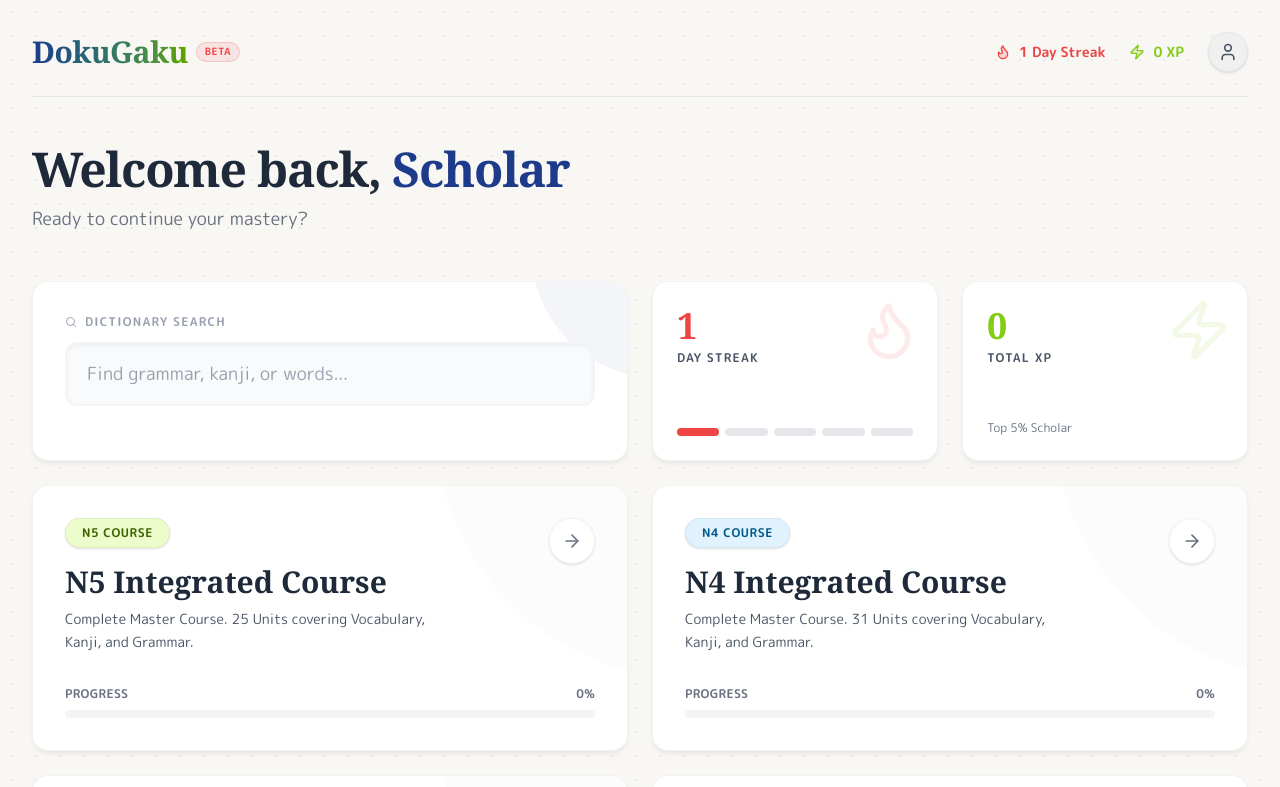
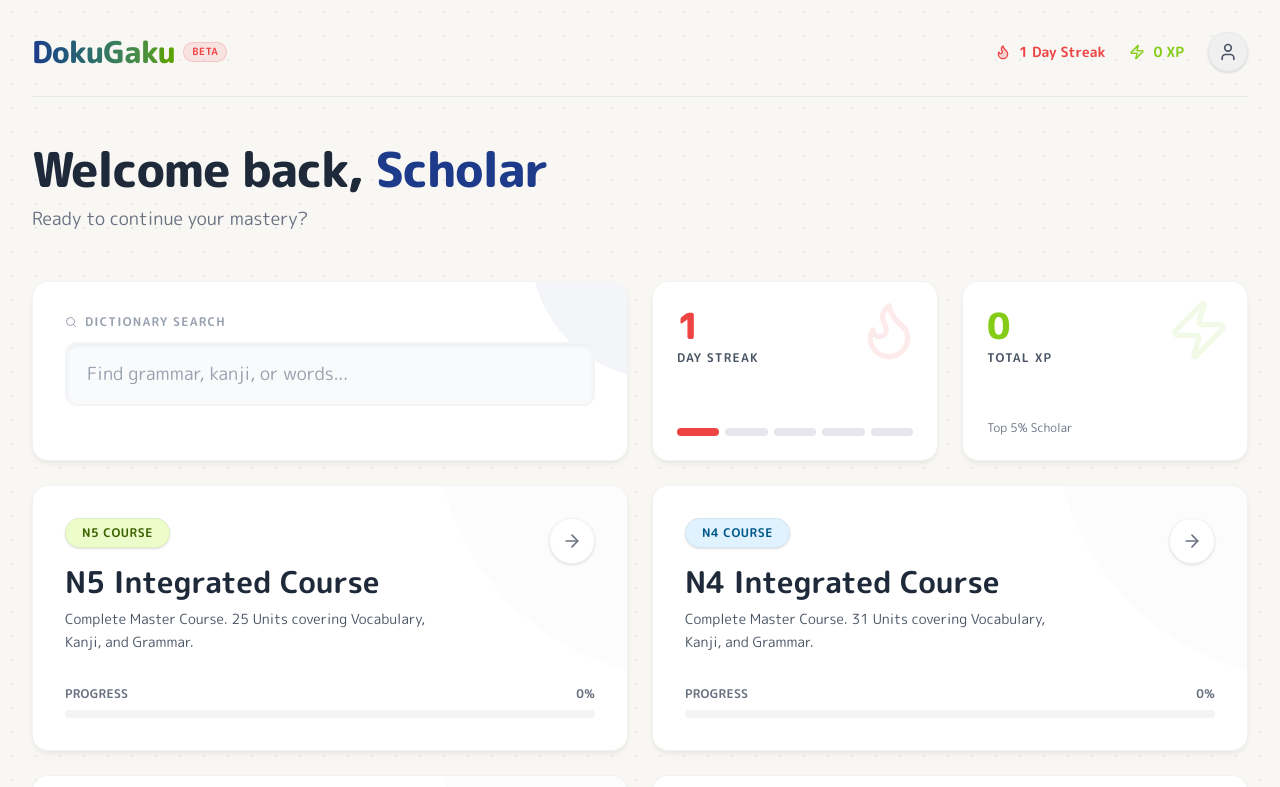
Before and after one commit to Lonelyman86/nihongo-app, a Next.js app: page / in a window 1280 px wide. Shown: the top 787 px of the page. Built offline with nearby package versions, Linux system fonts and the light colour scheme.

Commit message:
nihongo-app

```diff
--- a/app/lesson/[id]/page.tsx
+++ b/app/lesson/[id]/page.tsx
@@ -23,7 +23,7 @@
     return (
       <div className="min-h-screen flex items-center justify-center text-gray-800 bg-[var(--background)]">
         <div className="text-center">
-          <h1 className="text-2xl font-bold mb-4 font-serif">Course Not Found</h1>
+          <h1 className="text-2xl font-bold mb-4">Course Not Found</h1>
           <Link href="/" className="text-[var(--primary)] hover:underline">Go Home</Link>
         </div>
       </div>
@@ -40,7 +40,7 @@
               <ArrowLeft className="w-5 h-5" />
             </Link>
             <div>
-              <h1 className="text-3xl font-bold font-serif text-gray-900">{course.title}</h1>
+              <h1 className="text-3xl font-bold text-gray-900">{course.title}</h1>
               <p className="text-gray-500 text-sm mt-1">{course.description}</p>
             </div>
           </header>
@@ -65,7 +65,7 @@
               >
                 <div className="flex justify-between items-start">
                   <div>
-                    <h3 className="text-lg font-bold group-hover:text-[var(--primary)] transition-colors text-gray-800 font-serif">
+                    <h3 className="text-lg font-bold group-hover:text-[var(--primary)] transition-colors text-gray-800">
                       {chapter.title}
                     </h3>
                     <p className="text-xs text-gray-400 mb-2 font-mono uppercase tracking-wide">
@@ -99,8 +99,8 @@
           </button>
           <div className="flex-1">
              <div className="flex items-baseline gap-2">
-                <h1 className="text-xl font-bold text-gray-400 font-serif">{course.title} /</h1>
-                <h2 className="text-xl font-bold text-gray-900 font-serif">{activeChapter.title}</h2>
+                <h1 className="text-xl font-bold text-gray-400">{course.title} /</h1>
+                <h2 className="text-xl font-bold text-gray-900">{activeChapter.title}</h2>
              </div>
           </div>
         </header>
@@ -158,7 +158,7 @@
                                 <div>
                                   {type === 'kanji' ? (
                                      <div className="flex items-end gap-3 mb-2">
-                                       <span className="text-5xl font-black text-gray-800 font-serif">{item.japanese}</span>
+                                       <span className="text-5xl font-black text-gray-800">{item.japanese}</span>
                                        <div className="flex flex-col text-xs text-gray-500 font-mono mb-1">
                                           {item.romaji.split('\n').map((line, i) => <span key={i}>{line}</span>)}
                                        </div>
@@ -166,7 +166,7 @@
                                   ) : (
                                      <div className="mb-2">
                                       <div className="flex items-center gap-3">
-                                        <div className={`font-bold text-gray-900 font-serif ${type === 'grammar' ? 'text-2xl' : 'text-3xl'}`}>
+                                        <div className={`font-bold text-gray-900 ${type === 'grammar' ? 'text-2xl' : 'text-3xl'}`}>
                                           {item.japanese}
                                         </div>
                                         <button
@@ -201,7 +201,7 @@
                                     <p className="text-[10px] font-bold text-blue-500 mb-1 flex items-center gap-1 uppercase tracking-wider">
                                       <Speech className="w-3 h-3" /> Context
                                     </p>
-                                    <p className="text-base text-gray-800 font-medium font-serif">{item.context.japanese}</p>
+                                    <p className="text-base text-gray-800 font-medium">{item.context.japanese}</p>
                                     <p className="text-xs text-gray-500">{item.context.english}</p>
                                   </div>
                                 )}
@@ -211,7 +211,7 @@
                                     <p className="text-[10px] font-bold text-amber-600 mb-1 flex items-center gap-1 uppercase tracking-wider">
                                       <Lightbulb className="w-3 h-3" /> Memory Hint
                                     </p>
-                                    <p className="text-sm text-gray-700 italic font-serif">"{item.mnemonic}"</p>
+                                    <p className="text-sm text-gray-700 italic">"{item.mnemonic}"</p>
                                   </div>
                                 )}
 
@@ -300,7 +300,7 @@
         className="text-center py-24 bg-white rounded-2xl border border-gray-100 shadow-xl paper-card"
       >
         <div className="text-6xl mb-6">💮</div>
-        <h2 className="text-3xl font-bold mb-4 text-gray-900 font-serif">Unit Completed</h2>
+        <h2 className="text-3xl font-bold mb-4 text-gray-900">Unit Completed</h2>
         <p className="text-xl text-gray-500 mb-8">
           You scored <span className="text-[var(--accent)] font-bold">{score}</span> / {chapter.quiz.length}
         </p>
@@ -344,7 +344,7 @@
           <span>Question {currentQuestionIndex + 1} / {chapter.quiz.length}</span>
           <span>Score: {score}</span>
         </div>
-        <h3 className="text-2xl font-bold text-gray-800 mb-2 font-serif relative z-10">{question.question}</h3>
+        <h3 className="text-2xl font-bold text-gray-800 mb-2 relative z-10">{question.question}</h3>
       </div>
 
       <div className="grid gap-3">
--- a/app/page.tsx
+++ b/app/page.tsx
@@ -44,7 +44,7 @@
       <header className="flex justify-between items-center mb-12 max-w-7xl mx-auto border-b border-gray-200 pb-6">
         <h1 className="text-2xl font-bold tracking-tight flex items-center gap-2">
           {/* Main Brand with Matcha Gradient */}
-          <span className="text-3xl font-black text-transparent bg-clip-text bg-gradient-to-r from-[var(--primary)] to-lime-600 font-serif">
+          <span className="text-3xl font-black text-transparent bg-clip-text bg-gradient-to-r from-[var(--primary)] to-lime-600">
             DokuGaku
           </span>
           <span className="text-[10px] font-bold px-2 py-0.5 rounded-full bg-[var(--accent)]/10 text-[var(--accent)] border border-[var(--accent)]/20 tracking-wider">
@@ -69,7 +69,7 @@
 
       <div className="max-w-7xl mx-auto">
         <section className="mb-12 text-center md:text-left">
-            <h2 className="text-4xl md:text-5xl font-black mb-3 tracking-tight text-gray-800 font-serif">
+            <h2 className="text-4xl md:text-5xl font-black mb-3 tracking-tight text-gray-800">
               Welcome back, <span className="text-[var(--primary)]">Scholar</span>
             </h2>
             <p className="text-gray-500 text-lg font-medium">Ready to continue your mastery?</p>
@@ -134,7 +134,7 @@
                                     <div className="text-xs font-bold text-[var(--accent)] bg-[var(--accent)]/10 px-3 py-1 rounded inline-block mb-2 mt-2 mx-1">Kanji</div>
                                     {results.kanji.map((item, idx) => (
                                         <div key={`k-${idx}`} className="p-3 hover:bg-gray-50 rounded-lg cursor-pointer transition-colors flex items-center gap-4">
-                                            <span className="text-3xl font-black text-gray-800 bg-gray-100 w-12 h-12 flex items-center justify-center rounded-lg font-serif">{item.kanji}</span>
+                                            <span className="text-3xl font-black text-gray-800 bg-gray-100 w-12 h-12 flex items-center justify-center rounded-lg">{item.kanji}</span>
                                             <div className="overflow-hidden">
                                                 <div className="text-sm font-bold text-gray-800 truncate">{item.meanings.join(', ')}</div>
                                                 <div className="text-xs text-gray-500 truncate font-mono mt-1">{[...item.onyomi, ...item.kunyomi].join(' ')}</div>
@@ -171,7 +171,7 @@
                 </div>
                 <div className="relative z-10 flex flex-col h-full justify-between">
                     <div>
-                        <div className="text-4xl font-black text-[var(--accent)] font-serif">{progress.streak}</div>
+                        <div className="text-4xl font-black text-[var(--accent)]">{progress.streak}</div>
                         <div className="text-xs font-bold text-gray-600 uppercase tracking-widest mt-1">Day Streak</div>
                     </div>
                     <div className="flex gap-1.5 mt-4">
@@ -189,7 +189,7 @@
                 </div>
                 <div className="relative z-10 flex flex-col h-full justify-between">
                     <div>
-                        <div className="text-4xl font-black text-[var(--secondary)] font-serif">{progress.xp}</div>
+                        <div className="text-4xl font-black text-[var(--secondary)]">{progress.xp}</div>
                         <div className="text-xs font-bold text-gray-600 uppercase tracking-widest mt-1">Total XP</div>
                     </div>
                      <p className="text-xs text-gray-500 mt-2 font-medium">Top 5% Scholar</p>
@@ -243,7 +243,7 @@
                                             <span className={`px-4 py-1.5 rounded-full text-xs font-bold border uppercase tracking-wider mb-4 inline-block shadow-sm ${levelBg} ${levelColor} border-black/5`}>
                                                 {course.level} Course
                                             </span>
-                                            <h3 className="text-3xl font-bold text-gray-800 mb-2 font-serif group-hover:text-[var(--primary)] transition-colors">{course.title}</h3>
+                                            <h3 className="text-3xl font-bold text-gray-800 mb-2 group-hover:text-[var(--primary)] transition-colors">{course.title}</h3>
                                             <p className="text-gray-600 text-sm max-w-sm leading-relaxed">{course.description}</p>
                                         </div>
                                         <div className="p-3 rounded-full bg-white border border-gray-100 shadow-sm group-hover:translate-x-1 transition-transform">
```
